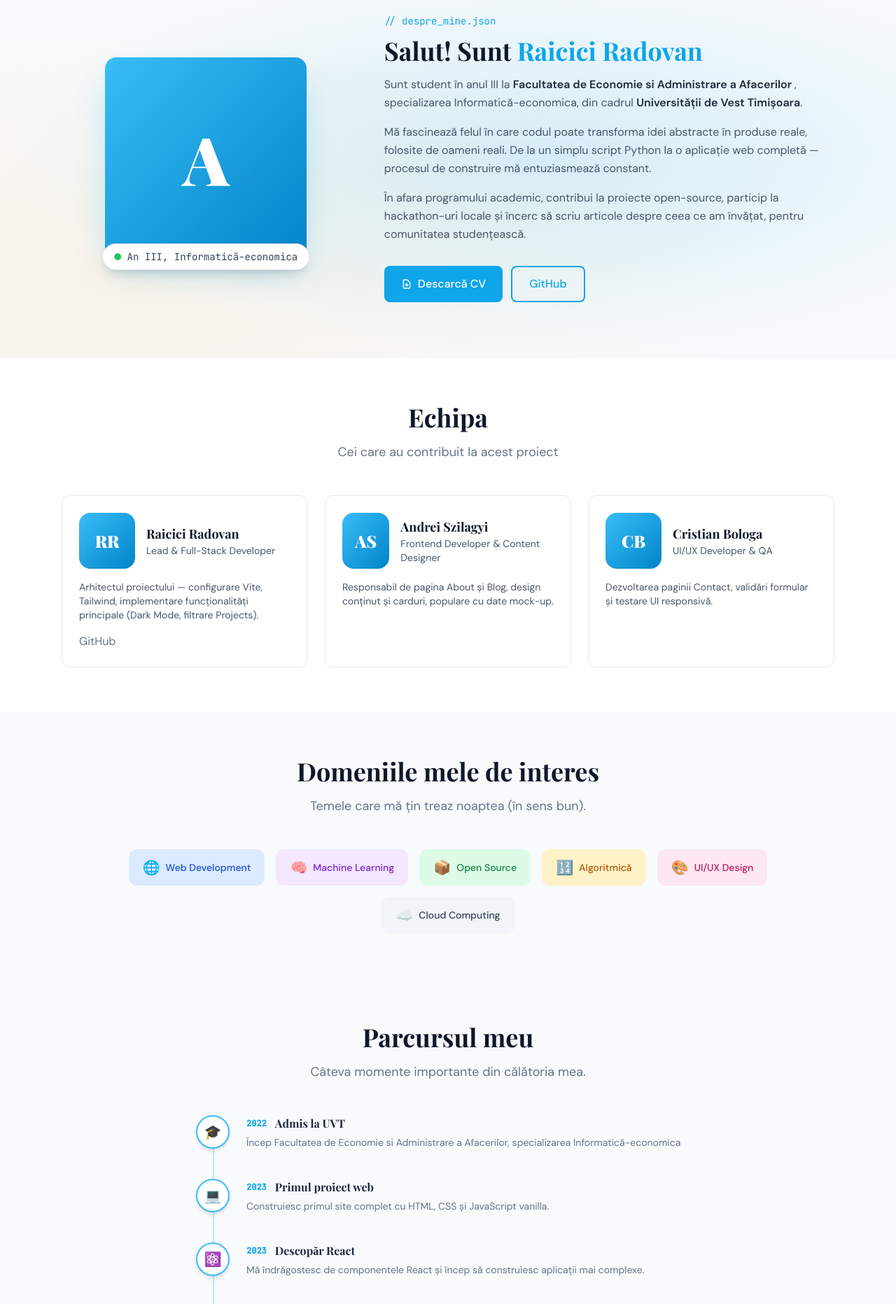
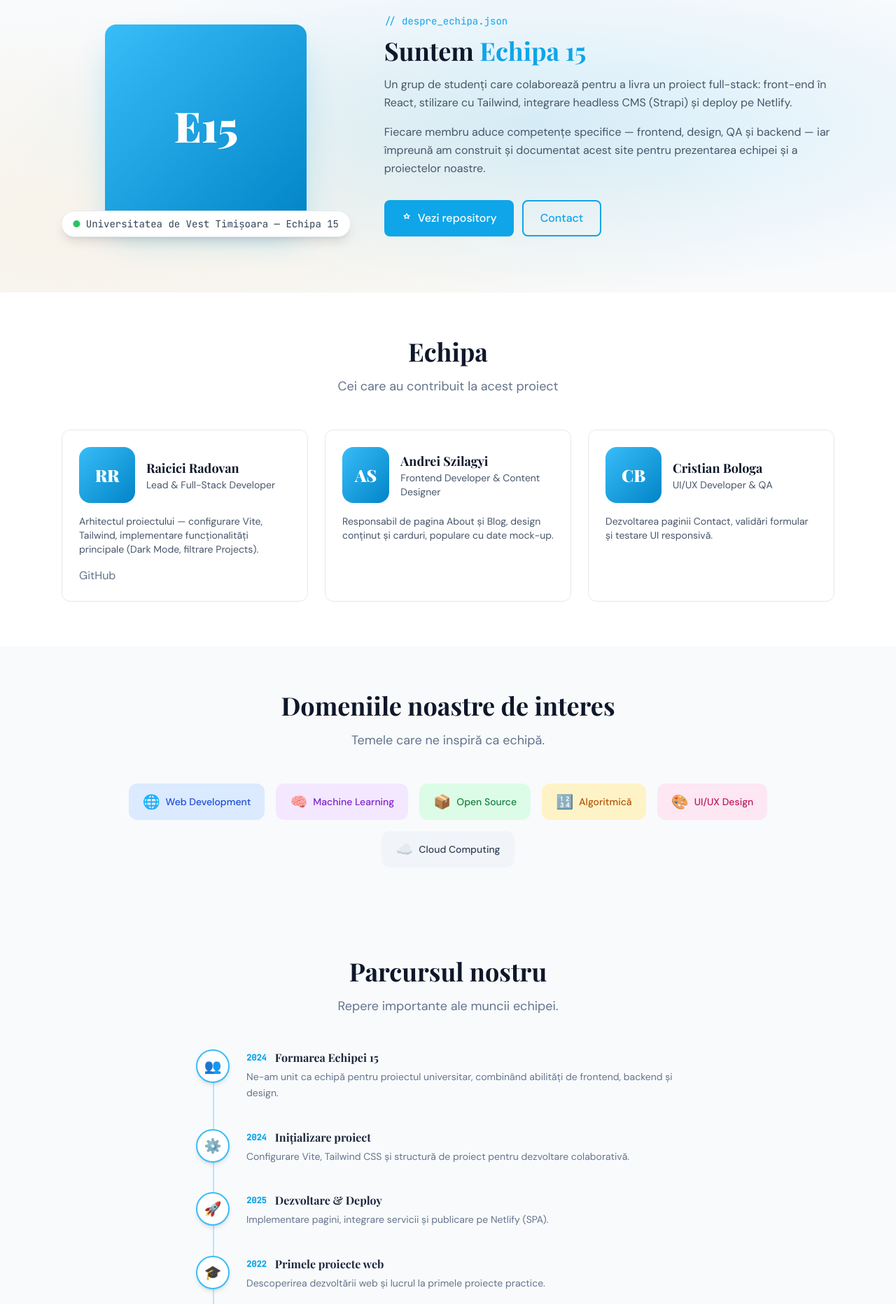
Before and after one commit to Radovan04/echipa-15-3ie26-proiect2, a React (Vite) app: page /about in a window 1280 px wide. Shown: the part 140-2004 px from the top of the page at 70% size. Built offline with nearby package versions, Linux system fonts and the light colour scheme; a web font is replaced by a local one.

Commit message:
Schimbare about

```diff
--- a/src/pages/About.jsx
+++ b/src/pages/About.jsx
@@ -9,33 +9,45 @@ function AnimatedSection({ children, className = '' }) {
 
 const timeline = [
   {
+    year: '2024',
+    title: 'Formarea Echipei 15',
+    desc: 'Ne-am unit ca echipă pentru proiectul universitar, combinând abilități de frontend, backend și design.',
+    icon: '👥',
+  },
+  {
+    year: '2024',
+    title: 'Inițializare proiect',
+    desc: 'Configurare Vite, Tailwind CSS și structură de proiect pentru dezvoltare colaborativă.',
+    icon: '⚙️',
+  },
+  {
+    year: '2025',
+    title: 'Dezvoltare & Deploy',
+    desc: 'Implementare pagini, integrare servicii și publicare pe Netlify (SPA).' ,
+    icon: '🚀',
+  },
+  {
     year: '2022',
-    title: 'Admis la UVT',
-    desc: 'Încep Facultatea de Economie si Administrare a Afacerilor, specializarea Informatică-economica',
+    title: 'Primele proiecte web',
+    desc: 'Descoperirea dezvoltării web și lucrul la primele proiecte practice.',
     icon: '🎓',
   },
   {
     year: '2023',
-    title: 'Primul proiect web',
-    desc: 'Construiesc primul site complet cu HTML, CSS și JavaScript vanilla.',
+    title: 'Colaborări timpurii',
+    desc: 'Inițierea colaborărilor între studenți și prototipuri comune.',
     icon: '💻',
   },
   {
-    year: '2023',
-    title: 'Descopăr React',
-    desc: 'Mă îndrăgostesc de componentele React și încep să construiesc aplicații mai complexe.',
+    year: '2024',
+    title: 'Stack modern adoptat',
+    desc: 'React, Vite și Tailwind devin fundamentul proiectelor echipei.',
     icon: '⚛️',
-  },
-  {
-    year: '2024',
-    title: 'Backend cu Node.js',
-    desc: 'Extind cunoștințele spre backend, construiesc REST API-uri și lucrez cu baze de date.',
-    icon: '🔧',
   },
   {
     year: '2025',
     title: 'Proiecte de echipă',
-    desc: 'Colaborez în echipe de 4 studenți pe proiecte academice și personale cu Git + GitHub.',
+    desc: 'Lucrăm colaborativ folosind Git + GitHub pentru livrabile funcționale.',
     icon: '👥',
   },
 ]
@@ -59,52 +71,47 @@ export default function About() {
             {/* Avatar */}
             <div className="lg:col-span-2 flex justify-center animate-fade-in">
               <div className="relative">
-                {/* Avatar placeholder */}
+                {/* Team avatar placeholder */}
                 <div className="w-56 h-56 md:w-72 md:h-72 rounded-2xl bg-gradient-to-br from-brand-400 to-brand-600 flex items-center justify-center shadow-2xl shadow-brand-500/30">
-                  <span className="font-display font-black text-white text-8xl">A</span>
+                  <span className="font-display font-black text-white text-6xl">E15</span>
                 </div>
                 {/* Status badge */}
                 <div className="absolute -bottom-4 left-1/2 -translate-x-1/2 bg-white dark:bg-slate-800 border border-slate-200 dark:border-slate-700 rounded-full px-4 py-2 flex items-center gap-2 shadow-lg whitespace-nowrap">
                   <span className="w-2.5 h-2.5 bg-green-500 rounded-full animate-pulse" />
-                  <span className="font-mono text-sm text-slate-700 dark:text-slate-300">An III, Informatică-economica</span>
+                  <span className="font-mono text-sm text-slate-700 dark:text-slate-300">Universitatea de Vest Timișoara — Echipa 15</span>
                 </div>
               </div>
             </div>
 
-            {/* Bio */}
+            {/* Team Bio */}
             <div className="lg:col-span-3 animate-slide-up">
-              <p className="font-mono text-brand-500 text-sm mb-3">// despre_mine.json</p>
+              <p className="font-mono text-brand-500 text-sm mb-3">// despre_echipa.json</p>
               <h1 className="section-title text-slate-900 dark:text-white">
-                Salut! Sunt <span className="text-brand-500">Raicici Radovan</span>
+                Suntem <span className="text-brand-500">Echipa 15</span>
               </h1>
               <div className="space-y-4 font-body text-slate-600 dark:text-slate-300 leading-relaxed">
                 <p>
-                  Sunt student în anul III la <strong className="text-slate-800 dark:text-white">Facultatea de Economie si Administrare a Afacerilor </strong>,
-                  specializarea Informatică-economica, din cadrul <strong className="text-slate-800 dark:text-white">Universității de Vest Timișoara</strong>.
+                  Un grup de studenți care colaborează pentru a livra un proiect full-stack: front-end în React, stilizare cu Tailwind, integrare headless CMS (Strapi) și deploy pe Netlify.
                 </p>
                 <p>
-                  Mă fascinează felul în care codul poate transforma idei abstracte în produse reale, folosite de oameni reali.
-                  De la un simplu script Python la o aplicație web completă — procesul de construire mă entuziasmează constant.
-                </p>
-                <p>
-                  În afara programului academic, contribui la proiecte open-source, particip la hackathon-uri locale
-                  și încerc să scriu articole despre ceea ce am învățat, pentru comunitatea studențească.
+                  Fiecare membru aduce competențe specifice — frontend, design, QA și backend — iar împreună am construit și documentat acest site pentru prezentarea echipei și a proiectelor noastre.
                 </p>
               </div>
 
               <div className="mt-8 flex flex-wrap gap-3">
                 <a
-                  href="/cv-alex-ionescu.pdf"
+                  href="https://github.com/Radovan04/echipa-15-3ie26-proiect2"
                   className="btn-primary inline-flex items-center gap-2"
-                  download
+                  target="_blank"
+                  rel="noopener noreferrer"
                 >
                   <svg className="w-4 h-4" fill="none" stroke="currentColor" viewBox="0 0 24 24">
-                    <path strokeLinecap="round" strokeLinejoin="round" strokeWidth={2} d="M12 10v6m0 0l-3-3m3 3l3-3m2 8H7a2 2 0 01-2-2V5a2 2 0 012-2h5.586a1 1 0 01.707.293l5.414 5.414a1 1 0 01.293.707V19a2 2 0 01-2 2z" />
+                    <path strokeLinecap="round" strokeLinejoin="round" strokeWidth={2} d="M12 2l2 4 4 .5-3 2 1 4-4-2-4 2 1-4-3-2 4-.5z" />
                   </svg>
-                  Descarcă CV
+                  Vezi repository
                 </a>
-                <a href="https://github.com/alexionescu" target="_blank" rel="noopener noreferrer" className="btn-outline">
-                  GitHub
+                <a href="/contact" className="btn-outline">
+                  Contact
                 </a>
               </div>
             </div>
@@ -134,9 +141,9 @@ export default function About() {
       <section className="py-16">
         <div className="max-w-6xl mx-auto px-4 sm:px-6">
           <AnimatedSection>
-            <h2 className="section-title text-center">Domeniile mele de interes</h2>
+            <h2 className="section-title text-center">Domeniile noastre de interes</h2>
             <p className="section-subtitle text-center mx-auto">
-              Temele care mă țin treaz noaptea (în sens bun).
+              Temele care ne inspiră ca echipă.
             </p>
           </AnimatedSection>
 
@@ -157,8 +164,8 @@ export default function About() {
       <section className="py-16 bg-slate-50 dark:bg-slate-800/30">
         <div className="max-w-3xl mx-auto px-4 sm:px-6">
           <AnimatedSection>
-            <h2 className="section-title text-center">Parcursul meu</h2>
-            <p className="section-subtitle text-center mx-auto">Câteva momente importante din călătoria mea.</p>
+            <h2 className="section-title text-center">Parcursul nostru</h2>
+            <p className="section-subtitle text-center mx-auto">Repere importante ale muncii echipei.</p>
           </AnimatedSection>
 
           <div className="relative mt-12">
@@ -193,14 +200,14 @@ export default function About() {
       <section className="py-16">
         <div className="max-w-6xl mx-auto px-4 sm:px-6">
           <AnimatedSection>
-            <h2 className="section-title text-center">Fun facts despre mine</h2>
+            <h2 className="section-title text-center">Fun facts despre echipă</h2>
           </AnimatedSection>
           <div className="grid sm:grid-cols-2 lg:grid-cols-4 gap-6 mt-10">
             {[
-              { icon: '☕', value: '2-3', label: 'cafele pe zi' },
-              { icon: '💻', value: '6h+', label: 'programare zilnic' },
-              { icon: '📚', value: '12', label: 'cărți citite în 2024' },
-              { icon: '🏃', value: '5km', label: 'alerg de 3x/săptămână' },
+              { icon: '👥', value: '3', label: 'membri în echipă' },
+              { icon: '📦', value: '1', label: 'repository principal' },
+              { icon: '🛠️', value: 'React + Strapi', label: 'tech stack' },
+              { icon: '🚀', value: 'Netlify', label: 'hosting' },
             ].map(({ icon, value, label }) => (
               <AnimatedSection key={label}>
                 <div className="card text-center">
```
